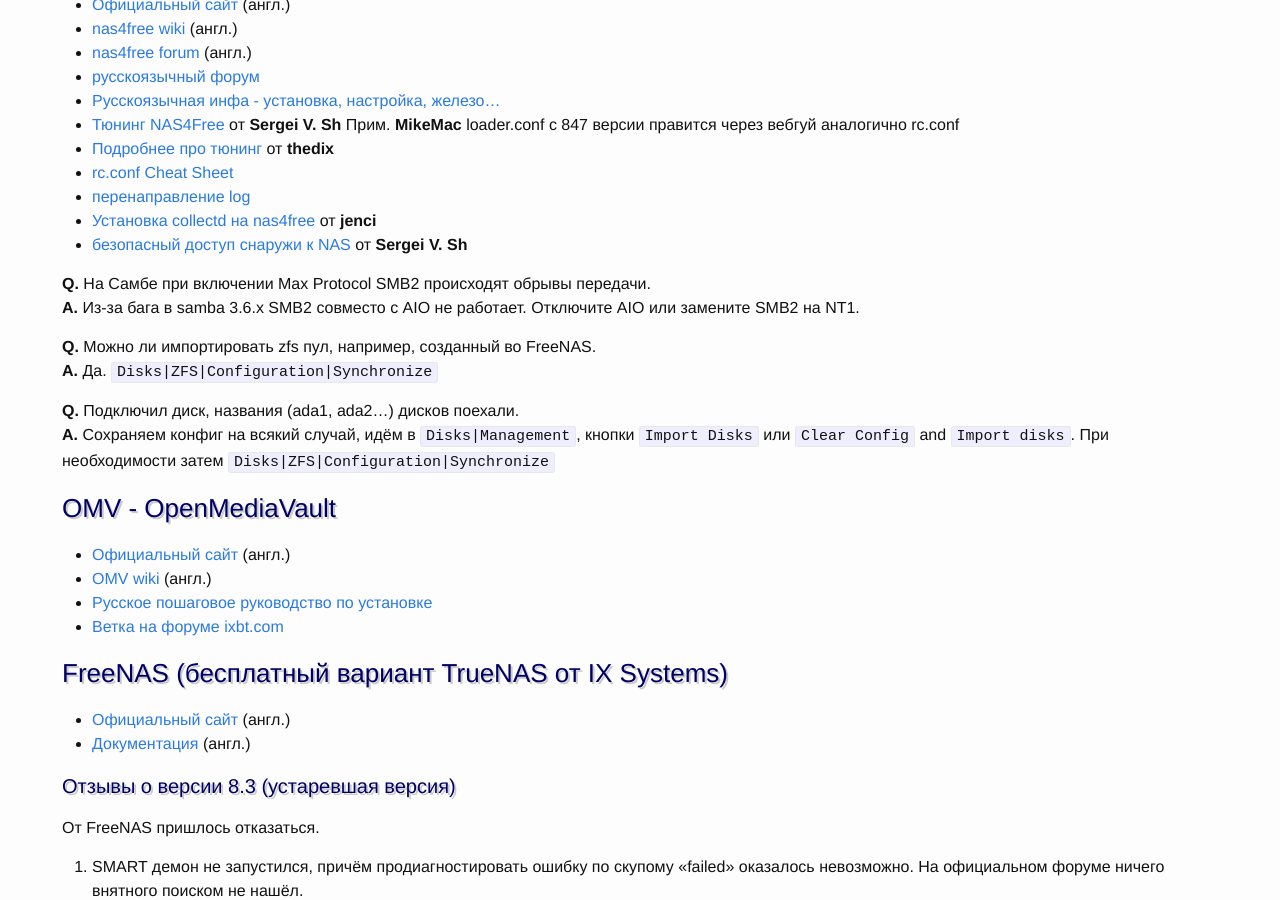
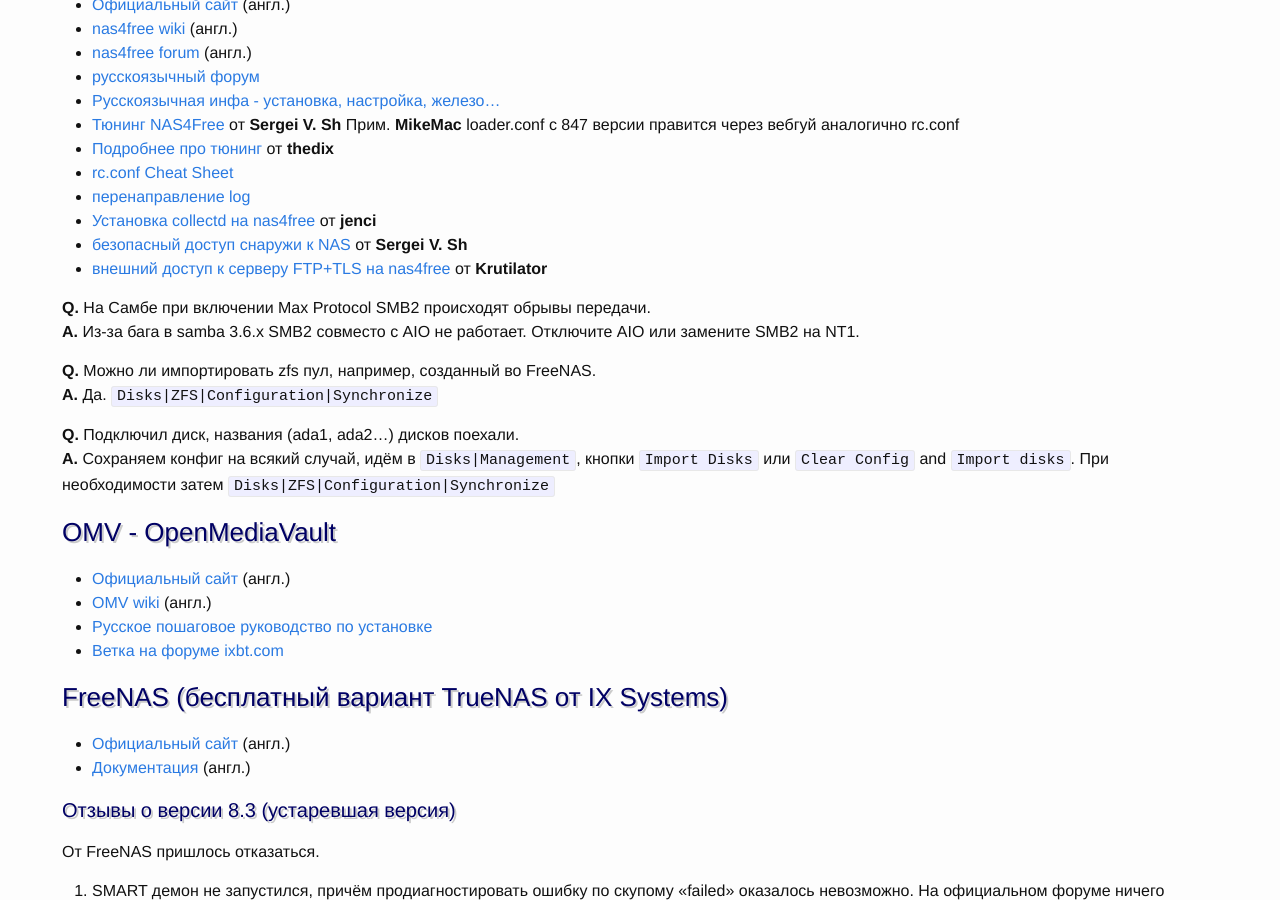
Before and after one commit to nas-faq/nas-faq.github.io, a Jekyll site: the page built from software.md, in a window 1280 px wide and 900 px high, scrolled down 2268 px. Built offline with Jekyll 4.4.1, drawn with Linux system fonts in a browser that asks for light colours; nearby versions of some CDN libraries; Markdown is read by kramdown in place of the engine named in the settings.

Commit message:
Add link to FTP+TLS

```diff
--- a/software.md
+++ b/software.md
@@ -54,6 +54,7 @@
 *   [перенаправление log](http://wiki.nas4free.org/doku.php?id=faq:0134)
 *   [Установка collectd на nas4free](http://forum.ixbt.com/topic.cgi?id=4:127822:2815#2815) от **jenci**
 *   [безопасный доступ снаружи к NAS](http://forum.ixbt.com/topic.cgi?id=4:127819-137#4076) от **Sergei V. Sh**
+*   [внешний доступ к серверу FTP+TLS на nas4free](http://forum.ixbt.com/topic.cgi?id=109:82:2637#2637) от **Krutilator**
 
 __Q.__ На Самбе при включении Max Protocol SMB2 происходят обрывы передачи.<br />
 __A.__ Из-за бага в samba 3.6.x SMB2 совместо с AIO не работает. Отключите AIO или замените SMB2 на NT1.
```
